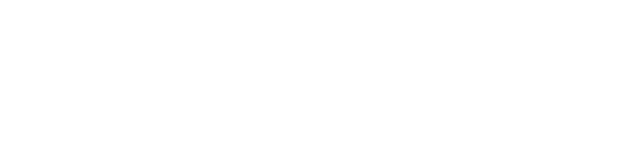
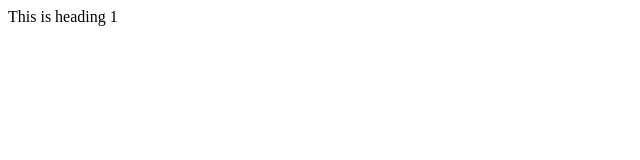
Before and after one commit to FoyinAransiola/demo, a plain HTML site: page index.html in a window 1280 px wide. Shown: the whole page, without its empty margins (0-640 px from the left). Drawn offline with Linux system fonts and the light colour scheme.

Commit message:
Add main and header section to the body element

```diff
--- a/index.html
+++ b/index.html
@@ -6,6 +6,8 @@
     <title>home</title>
 </head>
 <body>
-
+    <main>
+        <header> This is heading 1</header>
+    </main>
 </body>
 </html>
```
